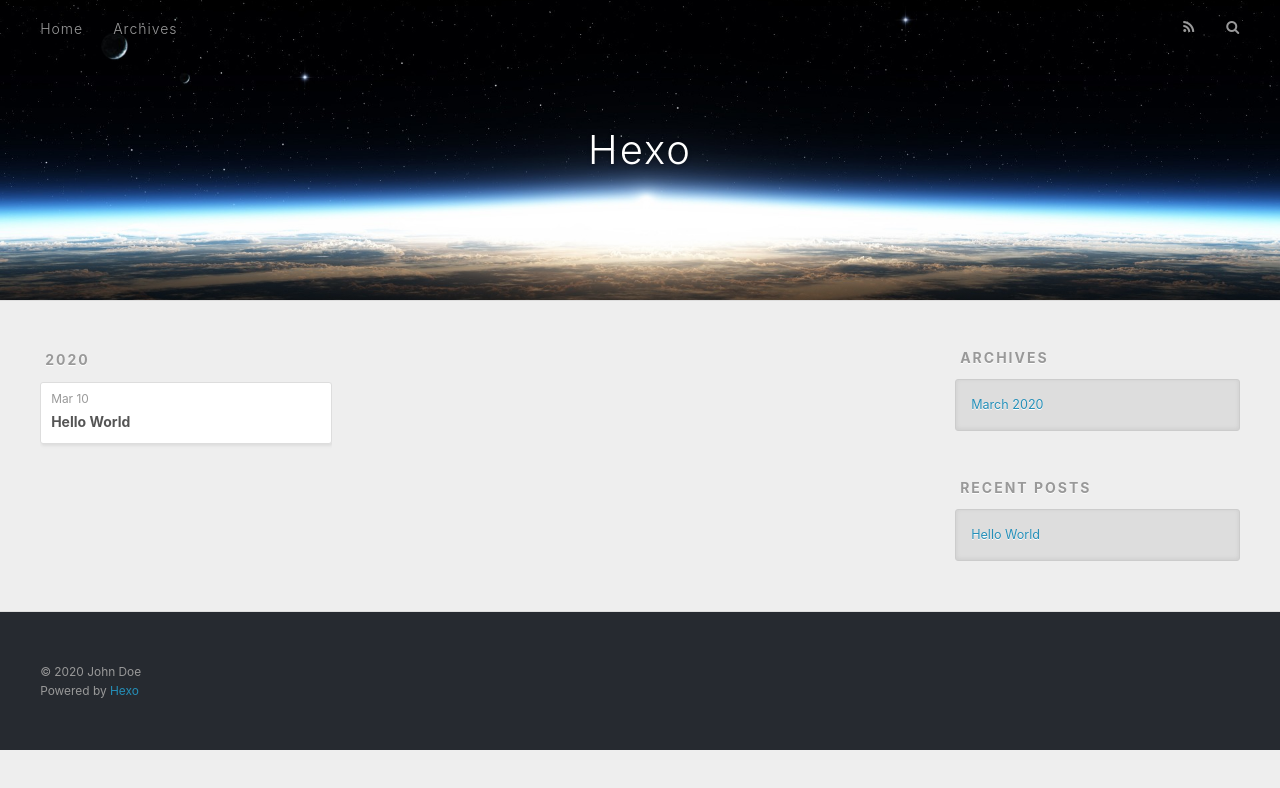
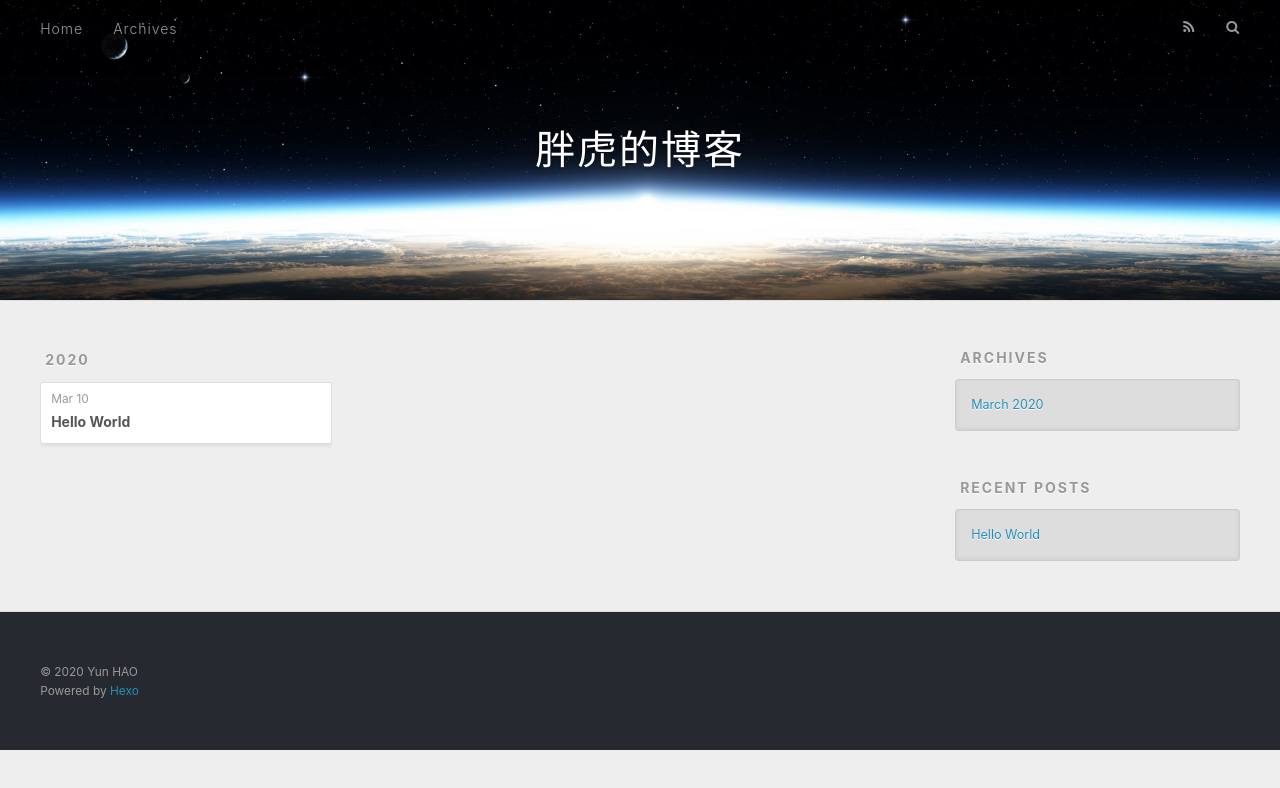
Before and after one commit to yunhaolsh/yunhaolsh.github.io, a plain HTML site: page archives/2020/03/index.html in a window 1280 px wide. Drawn offline with nearby package versions, Linux system fonts and the light colour scheme.

Commit message:
Site updated: 2020-03-10 09:30:59

```diff
--- a/archives/2020/03/index.html
+++ b/archives/2020/03/index.html
@@ -5,17 +5,17 @@
 
 
 
-  <title>Archives: 2020/3 | Hexo</title>
+  <title>Archives: 2020/3 | 胖虎的博客</title>
   <meta name="viewport" content="width=device-width, initial-scale=1, maximum-scale=1">
   <meta property="og:type" content="website">
-<meta property="og:title" content="Hexo">
+<meta property="og:title" content="胖虎的博客">
 <meta property="og:url" content="https://yunhaolsh.gitee.io/archives/2020/03/index.html">
-<meta property="og:site_name" content="Hexo">
+<meta property="og:site_name" content="胖虎的博客">
 <meta property="og:locale" content="en_US">
-<meta property="article:author" content="John Doe">
+<meta property="article:author" content="Yun HAO">
 <meta name="twitter:card" content="summary">
 
-    <link rel="alternate" href="/atom.xml" title="Hexo" type="application/atom+xml">
+    <link rel="alternate" href="/atom.xml" title="胖虎的博客" type="application/atom+xml">
 
 
     <link rel="icon" href="/favicon.png">
@@ -36,7 +36,7 @@
   <div id="header-outer" class="outer">
     <div id="header-title" class="inner">
       <h1 id="logo-wrap">
-        <a href="/" id="logo">Hexo</a>
+        <a href="/" id="logo">胖虎的博客</a>
       </h1>
 
     </div>
@@ -141,7 +141,7 @@
 
   <div class="outer">
     <div id="footer-info" class="inner">
-      &copy; 2020 John Doe<br>
+      &copy; 2020 Yun HAO<br>
       Powered by <a href="http://hexo.io/" target="_blank">Hexo</a>
     </div>
   </div>
```
Also changed, not shown: 2020/03/10/hello-world/index.html (+7 -7 lines), archives/2020/index.html (+7 -7 lines), archives/index.html (+7 -7 lines), index.html (+8 -8 lines).
